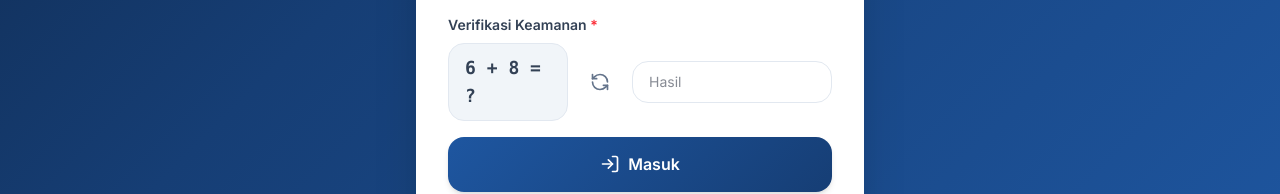
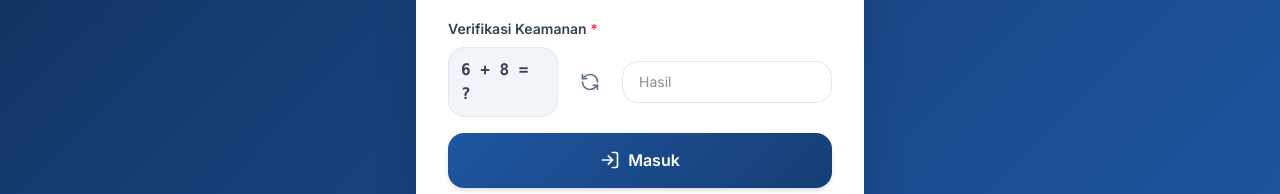
Before and after one commit to firmanms/mppweb, a Next.js app: page /admin/login in a window 1280 px wide. Shown: the part 488-682 px from the top of the page. Built offline with nearby package versions, Linux system fonts and the light colour scheme.

Commit message:
perbaikancapcha

```diff
--- a/src/components/ui/MathCaptcha.tsx
+++ b/src/components/ui/MathCaptcha.tsx
@@ -67,7 +67,7 @@ export default function MathCaptcha({ onValidate }: MathCaptchaProps) {
         Verifikasi Keamanan <span className="text-red-500">*</span>
       </label>
       <div className="flex items-center gap-3">
-        <div className="flex items-center justify-center bg-slate-100 border border-slate-200 px-4 py-2.5 rounded-xl font-mono text-lg font-bold text-slate-700 min-w-[120px] select-none">
+        <div className="flex items-center justify-center bg-slate-100 border border-slate-200 px-3 py-2.5 rounded-xl font-mono text-base font-bold text-slate-700 min-w-[110px] select-none">
           {num1} {operator} {num2} = ?
         </div>
         <button
```
Also changed, not shown: 1 other file (tests, documents, lock files or other folders).
